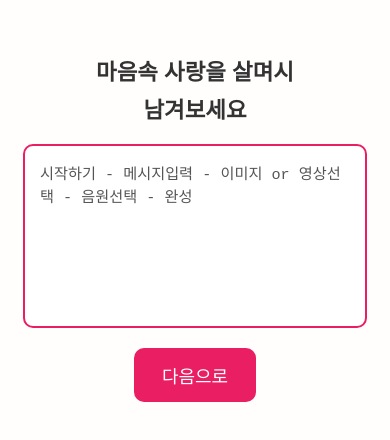
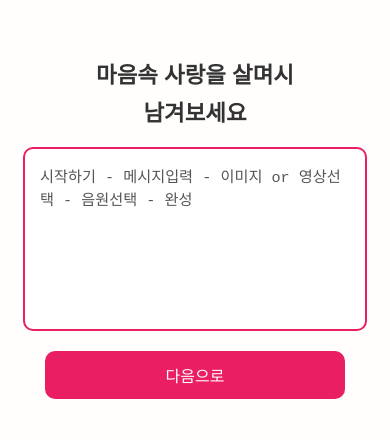
Before and after one commit to xeon-243859/ppongtok-app, a React (Vite) app: page /love/form in a window 390 px wide. Shown: the part 234-674 px from the top of the page. Built offline with nearby package versions, Linux system fonts and the light colour scheme.

Commit message:
💄 반응형 버튼 스타일 개선 (LoveFormPage & StyleSelectPage)

```diff
--- a/src/pages/LoveFormPage.css
+++ b/src/pages/LoveFormPage.css
@@ -88,3 +88,17 @@
   from { width: 0; }
   to { width: 100%; }
 }
+
+@media (max-width: 480px) {
+  .next-button {
+    width: 100%;
+    max-width: 300px;
+    font-size: 16px;
+    padding: 12px 0;
+  }
+
+  .message-input {
+    width: 100%;
+    max-width: 90vw;
+  }
+}
--- a/src/pages/StyleSelectPage.css
+++ b/src/pages/StyleSelectPage.css
@@ -59,21 +59,26 @@
 }
 
 .back-button {
-  position: fixed; /* ✅ 화면 오른쪽 하단 고정 */
-  bottom: 20px;
-  right: 20px;
-  padding: 10px 20px;
-  font-size: 0.95rem;
-  background-color: #ffdada;
-  color: #333;
+  background-color: #f06292;
+  color: white;
+  font-size: 1.2rem;        /* ✅ 크기 키움 */
+  padding: 14px 28px;       /* ✅ 여백 확대 */
   border: none;
-  border-radius: 30px;
-  font-weight: 500;
+  border-radius: 12px;
   cursor: pointer;
-  box-shadow: 0 2px 6px rgba(0, 0, 0, 0.1);
-  transition: background-color 0.3s ease;
+  margin-top: 20px;
+  box-shadow: 0 4px 8px rgba(0, 0, 0, 0.2);
+  transition: background-color 0.3s;
 }
 
 .back-button:hover {
-  background-color: #ffbcbc;
+  background-color: #ec407a;
 }
+
+@media (max-width: 480px) {
+  .back-button {
+    width: 100%;
+    font-size: 1rem;
+    padding: 12px 0;
+  }
+}
```
